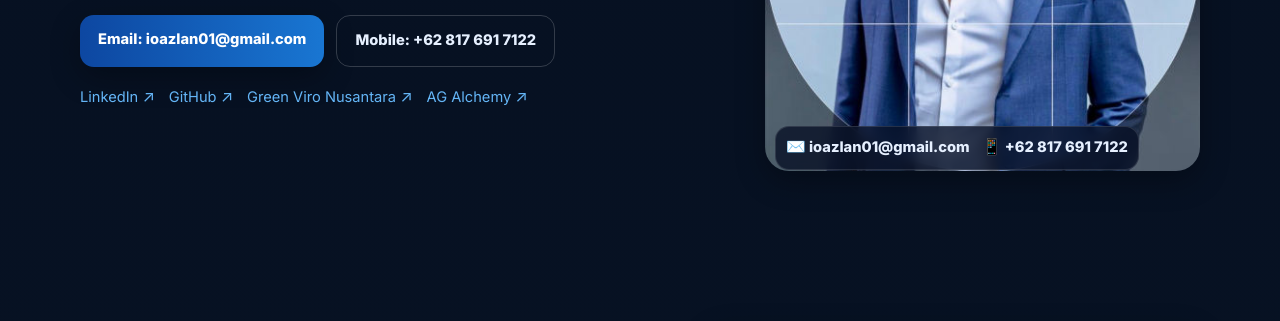
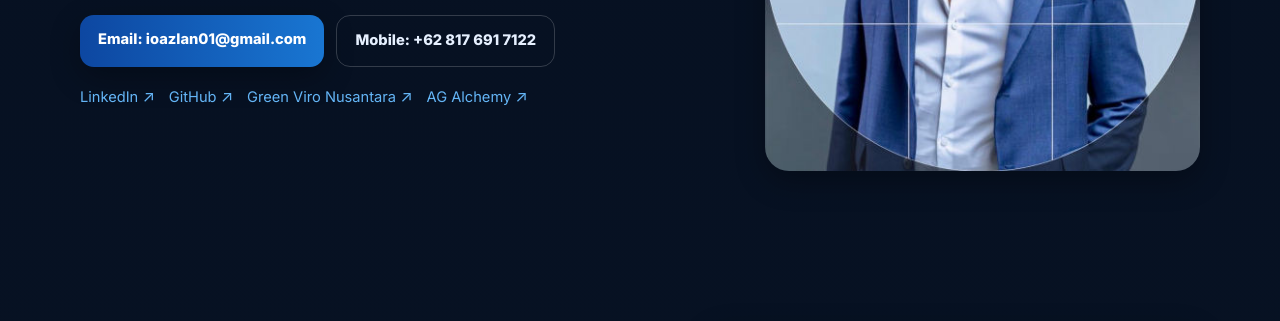
Before and after one commit to mohdazlanabas/personal_site, a plain HTML site: page index.html in a window 1280 px wide. Shown: the part 401-722 px from the top of the page. Drawn offline with Linux system fonts and the light colour scheme; no server answers.

Commit message:
This Update Automatically From zsh Script.

```diff
--- a/index.html
+++ b/index.html
@@ -94,11 +94,6 @@
 
           <img src="assets/photo.jpeg" alt="Portrait of Azlan Abas" />
 
-
-          <div class="contact-chip">
-            <span>✉️ ioazlan01@gmail.com</span>
-            <span>📱 +62 817 691 7122</span>
-          </div>
         </div>
       </div>
     </section>
```
